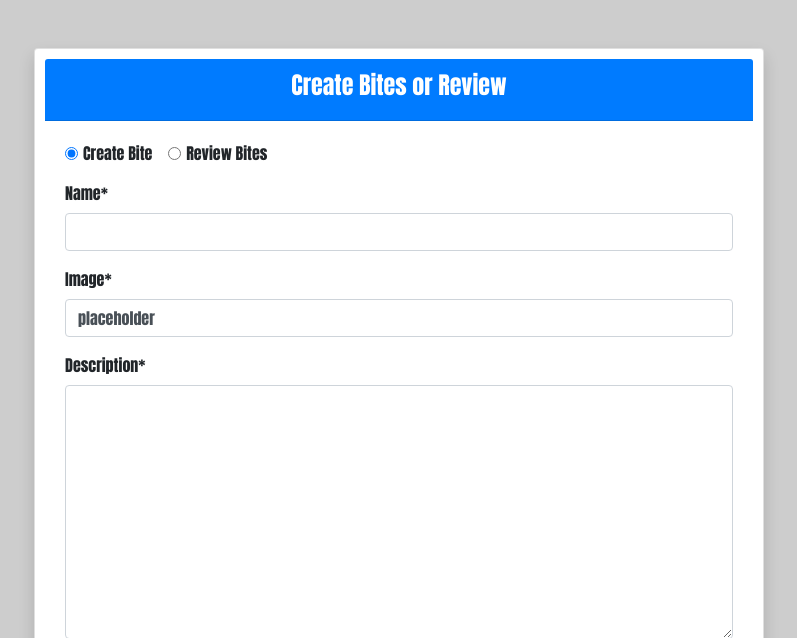
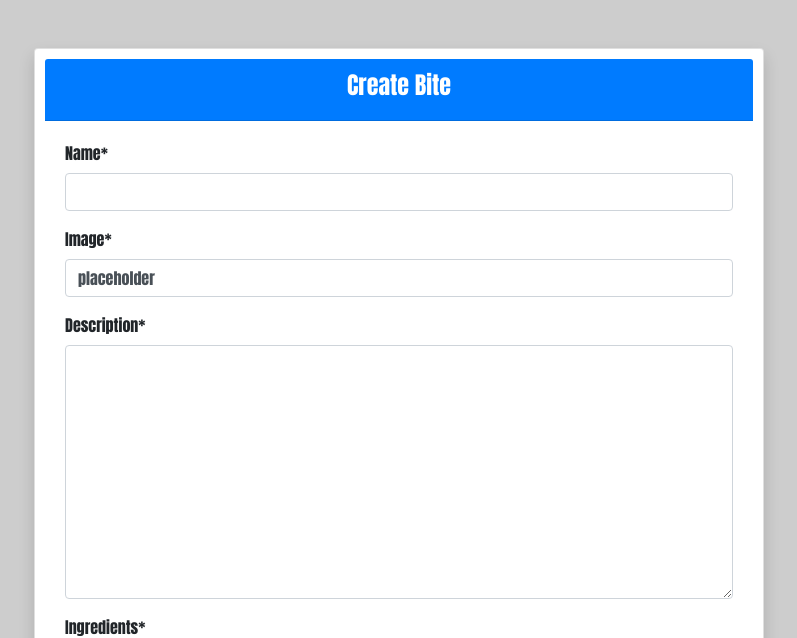
Before and after one commit to JAmcevoy/tiny-bites, a Django app: page /post_creation/ in a window 1280 px wide. Shown: the part 62-700 px from the top of the page, without its empty margins (241-1038 px from the left). Run offline with Django 4.2, Linux system fonts and the light colour scheme; some libraries are stand-ins or nearby versions.

Commit message:
Removed the review model as I couldnt find a way to make it possible

```diff
--- a/feed/admin.py
+++ b/feed/admin.py
@@ -1,5 +1,5 @@
 from django.contrib import admin
-from .models import Create, Review, Comment
+from .models import Create, Comment
 from django_summernote.admin import SummernoteModelAdmin
 
 
@@ -15,5 +15,4 @@ class PostAdmin(SummernoteModelAdmin):
 
 
 # Register your models here.
-admin.site.register(Review)
 admin.site.register(Comment)
--- a/feed/forms.py
+++ b/feed/forms.py
@@ -1,4 +1,4 @@
-from .models import Comment, Create, Review
+from .models import Comment, Create
 from django import forms
 
 
@@ -18,13 +18,3 @@ class PostFormCreate(forms.ModelForm):
             'ingredients',
             'instructions',
         )
-
-class PostFormReview(forms.ModelForm):
-    class Meta:
-        model = Review
-        fields = (
-            'name',
-            'featured_image',
-            'name_of_chef',
-            'description',
-        )
--- a/feed/models.py
+++ b/feed/models.py
@@ -16,18 +16,6 @@ class Create(models.Model):
     created_at = models.DateTimeField(auto_now_add=True)
 
 
-class Review(models.Model):
-    name = models.CharField(max_length=200, unique=True)
-    slug = models.SlugField(max_length=200, unique=True)
-    author = models.ForeignKey(
-        User, on_delete=models.CASCADE, related_name="Review"
-    )
-    featured_image = CloudinaryField('image', default='placeholder')
-    name_of_chef = models.CharField(max_length=200, unique=True)
-    description = models.TextField()
-    created_at = models.DateTimeField(auto_now_add=True)
-
-
 class Comment(models.Model):
     post = models.ForeignKey(
         Create,
--- a/feed/templates/feed/post_creation.html
+++ b/feed/templates/feed/post_creation.html
@@ -8,52 +8,15 @@
         <div class="col-md-8">
             <div class="card shadow">
                 <div class="card-header bg-primary text-white text-center">
-                    <h4>Create Bites or Review</h4>
+                    <h4>Create Bite</h4>
                 </div>
                 <div class="card-body">
-                    <div class="form-group">
-                        <div class="form-check form-check-inline">
-                            <input class="form-check-input" type="radio" name="formType" id="createRadio" value="create"
-                                checked>
-                            <label class="form-check-label" for="createRadio">Create Bite</label>
-                        </div>
-                        <div class="form-check form-check-inline">
-                            <input class="form-check-input" type="radio" name="formType" id="reviewRadio"
-                                value="review">
-                            <label class="form-check-label" for="reviewRadio">Review Bites</label>
-                        </div>
-                    </div>
-
-                    <!-- Post Form -->
                     <form id="postForm" method="post" enctype="multipart/form-data" class="needs-validation" novalidate>
                         {% csrf_token %}
                         {{ post_form|crispy }}
                         <div class="row justify-content-center mt-4">
                             <div class="col-md-6">
                                 <button type="submit" class="btn btn-primary btn-block">Submit Post</button>
-                            </div>
-                        </div>
-                    </form>
-
-                    <!-- Review Form -->
-                    <form id="reviewForm" method="post" enctype="multipart/form-data" class="needs-validation"
-                        novalidate style="display: none;">
-                        {% csrf_token %}
-                        {{ review_form|crispy }}
-                        <div class="form-group">
-                            <label for="reviewRating">Rating</label>
-                            <div class="stars" id="stars">
-                                <span class="star" data-value="1">&#9733;</span>
-                                <span class="star" data-value="2">&#9733;</span>
-                                <span class="star" data-value="3">&#9733;</span>
-                                <span class="star" data-value="4">&#9733;</span>
-                                <span class="star" data-value="5">&#9733;</span>
-                            </div>
-                            <input type="hidden" id="rating" name="rating" value="">
-                        </div>
-                        <div class="row justify-content-center mt-4">
-                            <div class="col-md-6">
-                                <button type="submit" class="btn btn-primary btn-block">Submit Review</button>
                             </div>
                         </div>
                     </form>
--- a/static/css/style.css
+++ b/static/css/style.css
@@ -33,7 +33,15 @@ body {
 
 .card-img {
   max-width: 100%;
+  max-height: 700px;
+  width: auto;
   height: auto;
+  display: block;
+}
+
+
+.image-container {
+  overflow: hidden;
 }
 
 .btn-primary {
--- a/static/js/post_type.js
+++ /dev/null
@@ -1,22 +0,0 @@
-document.addEventListener("DOMContentLoaded", function() {
-
-    var createRadio = document.getElementById("createRadio");
-    var reviewRadio = document.getElementById("reviewRadio");
-    var postForm = document.getElementById("postForm");
-    var reviewForm = document.getElementById("reviewForm");
-
-
-    createRadio.addEventListener("change", function() {
-        if (createRadio.checked) {
-            postForm.style.display = "block";
-            reviewForm.style.display = "none";
-        }
-    });
-
-    reviewRadio.addEventListener("change", function() {
-        if (reviewRadio.checked) {
-            reviewForm.style.display = "block";
-            postForm.style.display = "none";
-        }
-    });
-});
```
Also changed, not shown: feed/templates/feed/my_bites.html (+5 -3 lines), feed/views.py (+2 -24 lines), feed/migrations/0008_delete_review.py (added).
